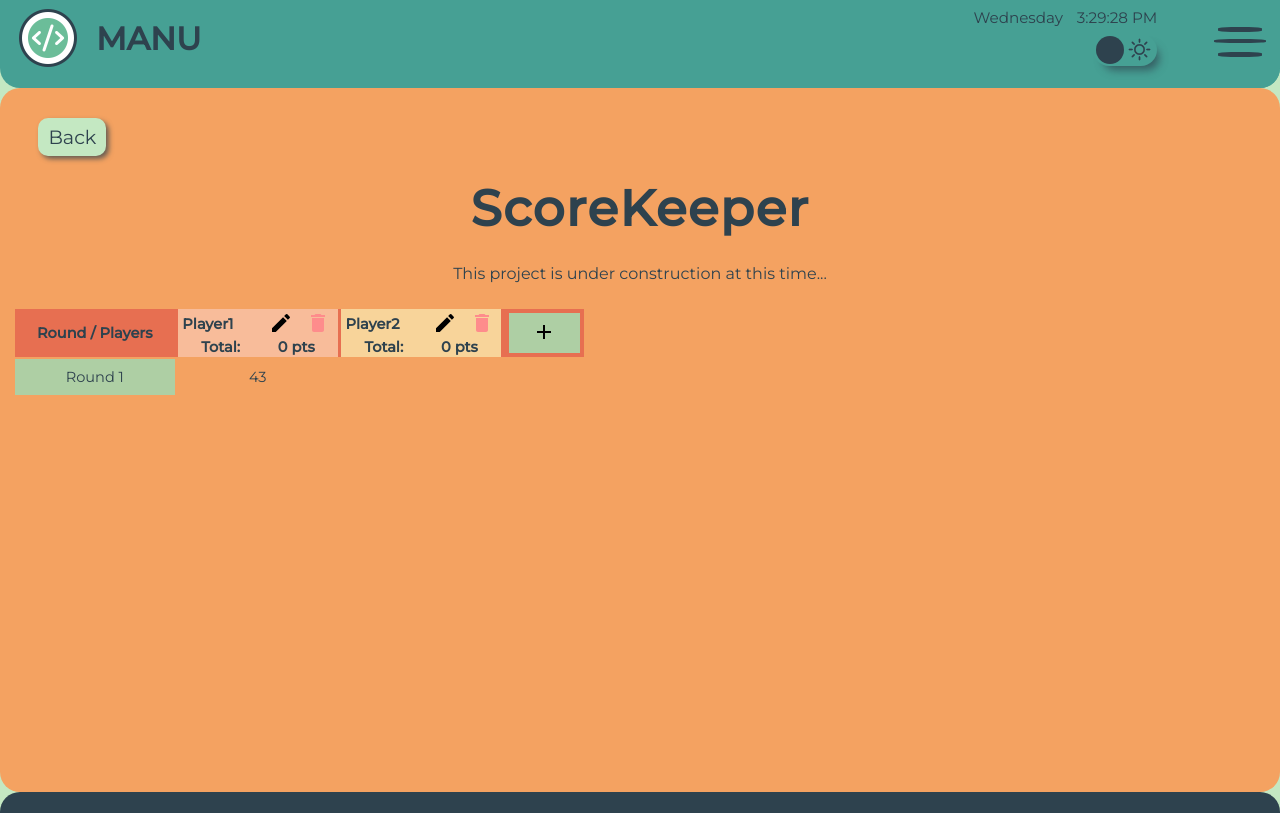
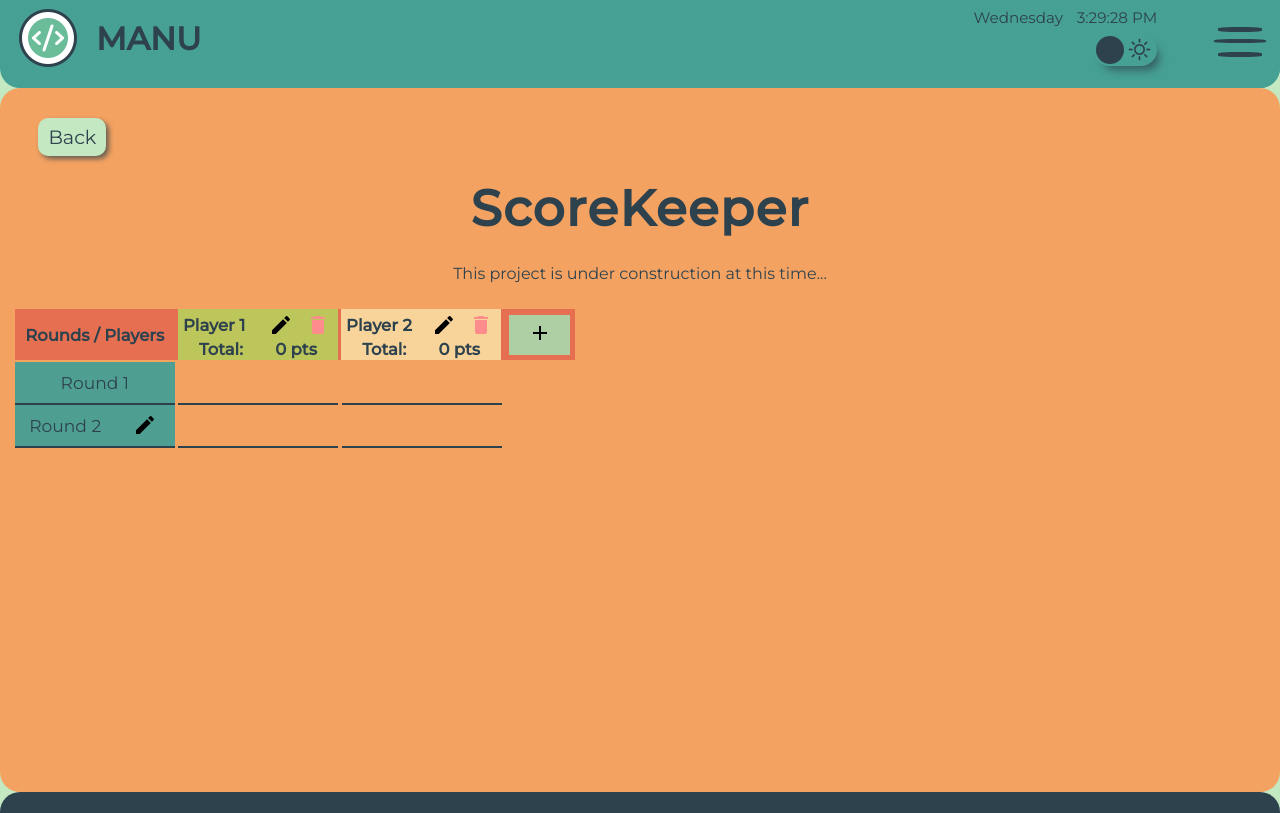
Before and after one commit to cmanu07/mysite, a React (Create React App) app: page /projects/scorekepper in a window 1280 px wide. Shown: the top 813 px of the page. Built offline with nearby package versions, Linux system fonts and the light colour scheme.

Commit message:
scorekepper proj updates

```diff
--- a/src/components/Footer/Footer.js
+++ b/src/components/Footer/Footer.js
@@ -39,7 +39,7 @@ const Footer = () => {
                             <img src={linkedIn} alt="logo LinkedIn"/>
                         </a>
                     </div>
-                    <h4>Copyright © Emanuel Caradan 2022</h4>
+                    <h4>Copyright © Emanuel Caradan 2023</h4>
                 </article>
     }
 
--- /dev/null
+++ b/src/components/Projects/ScoreKepper/PlayerCol.js
@@ -0,0 +1,15 @@
+import React from 'react'
+
+const PlayerCol = ({editPlayerName, handleEditedPlayerName}) => {
+  return (
+    <input type='text'
+        value={editPlayerName.playerName}
+        name='playerName'
+        onChange={handleEditedPlayerName}
+        required='required'
+        autoFocus
+    />
+  )
+}
+
+export default PlayerCol
--- a/src/components/Projects/ScoreKepper/ScoreKepper.css
+++ b/src/components/Projects/ScoreKepper/ScoreKepper.css
@@ -60,12 +60,12 @@
     border-bottom: solid 2px var(--myGreen-3);
 }
 #false .scorekepper-main table thead {
-    height: 3em;
+    height: 3.2em;
     width: 100%;
     background: #E76F51;
 }
 #true .scorekepper-main table thead {
-    height: 3em;
+    height: 3.2em;
     width: 100%;
     background: #2A9D8F;
 }
@@ -82,7 +82,7 @@
     flex-direction: column;
     align-items: center;
     justify-content: center;
-    font-size: calc(12px + 0.2vw);
+    font-size: calc(12px + 0.35vw);
     padding: 0 0.3em;
 }
 .table-head-row-div, .table-head-row-p {
@@ -99,25 +99,68 @@
     height: 2.5em;
     display: flex;
     align-items: center;
-    font-size: calc(12px + 0.2vw);
+    font-size: calc(12px + 0.4vw);
     padding: 0;
     gap: 0.2em;
 }
-.table-body-row-header {
-    background: var(--myGreen-3);
+#false .table-body-row-header {
+    background: var(--myHeaderGreen2);
+    border-bottom: 2px solid var(--myBlackGreen);
 }
-.table-body-row td {
+#true .table-body-row-header {
+    background: var(--myHeaderGreen2);
+    border-bottom: 2px solid var(--myGreen-2);
+}
+.table-body-row-header button {
+    border: none;
+    background: transparent;
+    width: 1.9rem;
+    height: 1.8rem;
+    transition: all ease .3s;
+    display: flex;
+    align-items: center;
+    justify-content: center;
+}
+.table-body-row-header button:hover {
+    cursor: pointer;
+    background: #E76F51;
+}
+#false .table-body-row td {
     width: 10rem;
     height: 100%;
     display: flex;
     align-items: center;
     justify-content: space-around;
+    border-bottom: 2px solid var(--myBlackGreen);
+}
+#true .table-body-row td {
+    width: 10rem;
+    height: 100%;
+    display: flex;
+    align-items: center;
+    justify-content: space-around;
+    border-bottom: 2px solid var(--myGreen-2);
+}
+.table-body-row form {
+    height: 80%;
+    width: 40%;
+    text-align: center;
+}
+.table-body-row input {
+    height: 100%;
+    width: 100%;
+    opacity: 0.85;
+    border: none;
+    text-align: center;
+}
+.table-body-row input:focus {
+    text-align: center;
 }
 .table-head-row form {
     display: flex;
 }
 .table-head-row-add {
-    width: 5em;
+    width: 4.4em;
     display: flex;
     align-items: center;
     justify-content: space-around;
@@ -136,8 +179,12 @@
 .table-head-row button {
     background: transparent;
     width: 1.9rem;
+    height: 1.8rem;
     margin-left: 0.5em;
     border: none;
+    display: flex;
+    align-items: center;
+    justify-content: center;
     transition: all ease .3s;
 }
 .table-head-row button:hover {
--- a/src/components/Projects/ScoreKepper/ScoreKepper.js
+++ b/src/components/Projects/ScoreKepper/ScoreKepper.js
@@ -1,12 +1,15 @@
-import React, { useEffect, useRef, useState } from 'react'
+import React, { useEffect, useState } from 'react'
 
 import BackButton from '../../Main/BackButton/BackButton'
+import PlayerCol from './PlayerCol';
 
 import EditIcon from '@mui/icons-material/Edit';
 import CheckIcon from '@mui/icons-material/Check';
 import CloseIcon from '@mui/icons-material/Close';
 import DeleteIcon from '@mui/icons-material/Delete';
 import AddIcon from '@mui/icons-material/Add';
+import { motion } from 'framer-motion'
+
 import './ScoreKepper.css'
 
 import { playersList } from '../../constants'
@@ -15,37 +18,44 @@ const ScoreKepper = () => {
 
   const [players, setPlayers] = useState(() => {
     const initValue = JSON.parse(localStorage.getItem('players-list'))
-    return initValue || playersList
+    return initValue || playersList.map((player, index) => ({...player, id: index + 1, rowColor: index % 2 !== 0 ? '#F8D49A' : '#BDC65B'}))
   })
-  const [nrOfPlayers, setNrOfPlayers] = useState(() => 2)
+  const [nrOfPlayers, setNrOfPlayers] = useState(() => players.length)
+  // const [playerRoundScore, setPlayerRoundScore] = useState(() => 0)
   const [idPlayerToEdit, setIdPlayerToEdit] = useState(() => null)
-  const [addPlayer, setAddPlayer] = useState({
-        id: '',
-        playerName: '',
-        rowColor: '',
-        totalPointsNr: ''
-  })
   const [editPlayerName, setEditPlayerName] = useState({
         id: '',
         playerName: '',
         rowColor: '',
-        totalPointsNr: ''
+        playerRoundScore: '',
+        totalScore: ''
   })
-  const playerNameInputRef = useRef(null)
+  const [idPlayerScoreToEdit, setIdPlayerScoreToEdit] = useState(() => null)
+  const [editPlayerScore, setEditPlayerScore] = useState({
+      id: '',
+      playerName: '',
+      rowColor: '',
+      playerRoundScore: '',
+      totalScore: ''
+  })
+
+  const [rounds, setRounds] = useState(() => [{roundId: 1, roundName: 'Round 1', playerRoundScore: ''}, {roundId: 2, roundName: 'Round 2', playerRoundScore: ''}])
+  const [roundToEdit, setRoundToEdit] = useState(() => null)
+
 
   const handleAddPlayer = (e) => {
     e.preventDefault()
     if (players.length === 10) return
-    const newPlayer = {
-        id: players.length + 1,
-        playerName: addPlayer.playerName,
-        rowColor: players.length % 2 !== 0 ? '#F8D49A' : '#F8BC9A',
-        totalPointsNr: 0
+    let newPlayer = {
+      playerName: `Player ${nrOfPlayers + 1}`,
+      rowColor: '',
+      playerRoundScore: '',
+      totalScore: 0,
+      id: nrOfPlayers + 1
     }
     const newPlayersList = [...players, newPlayer]
-    setPlayers(newPlayersList)
+    setPlayers(newPlayersList.map((player, index) => ({...player, rowColor: index % 2 !== 0 ? '#F8D49A' : '#BDC65B',id: index + 1})))
   }
-
   const handleEditFunction = (e, player) => {
     e.preventDefault()
     setIdPlayerToEdit(player.id)
@@ -65,10 +75,11 @@ const ScoreKepper = () => {
   const saveEditedPlayerName = (e) => {
     e.preventDefault()
     const editedPN = {
-      id: idPlayerToEdit,
       playerName: editPlayerName.playerName,
-      rowColor: idPlayerToEdit % 2 === 0 ? '#F8D49A' : '#F8BC9A',
-      totalPointsNr: 0
+      rowColor: idPlayerToEdit % 2 === 0 ? '#F8D49A' : '#BDC65B',
+      playerRoundScore: '',
+      totalScore: 0,
+      id: idPlayerToEdit
     }
     const newPlayerList = [...players]
     const index = players.findIndex(player => player.id === idPlayerToEdit)
@@ -83,10 +94,61 @@ const ScoreKepper = () => {
     const newPlayerList = [...players]
     const index = players.findIndex(player => player.id === playerID)
     newPlayerList.splice(index, 1)
+    setPlayers(newPlayerList.map((player, index) => ({...player, rowColor: index % 2 !== 0 ? '#F8D49A' : '#BDC65B',id: index + 1})))
+  }
+
+  const handleEditRowScore = (e, round) => {
+    e.preventDefault()
+    setRoundToEdit(round.roundId)
+  }
+  const handleEditedPlayerScore = (e, player) => {
+    e.preventDefault()
+    setIdPlayerScoreToEdit(player.id)
+    const fieldName = e.target.getAttribute('name')
+    const fieldValue = e.target.value
+    const newScore = {...editPlayerScore}
+    newScore[fieldName] = +fieldValue
+    setEditPlayerScore(newScore)
+  }
+  const handleSavePlayerScore = (e, player, round) => {
+    e.preventDefault()
+    const editedPS = {
+      playerName: player.playerName,
+      rowColor: player.rowColor,
+      playerRoundScore: editPlayerScore.playerRoundScore,
+      totalScore: player.totalScore + editPlayerScore.playerRoundScore,
+      id: idPlayerScoreToEdit
+    }
+    const newPlayerList = [...players]
+    const index = players.findIndex(player => player.id === idPlayerScoreToEdit)
+    newPlayerList[index] = editedPS
+    if (round.roundId === roundToEdit) {
       setPlayers(newPlayerList)
+      const editedRound = {
+        roundId: roundToEdit,
+        roundName: `Round ${roundToEdit}`,
+        playerRoundScore: editPlayerScore.playerRoundScore
+      }
+      const newRoundsList = [...rounds]
+      const index = rounds.findIndex(round => round.roundId === roundToEdit)
+      newRoundsList[index] = editedRound
+      setRounds(newRoundsList)
+    }
+    if (newPlayerList.every(({playerRoundScore}) => typeof playerRoundScore === 'number')) {
+      const newRound = {
+        roundId: rounds.length + 1,
+        roundName: `Round ${rounds.length + 1}`,
+        playerRoundScore: ''
+      }
+      const newRoundsList = [...rounds, newRound]
+      setRounds(newRoundsList)
+      setRoundToEdit(null)
+      setPlayers(newPlayerList.map(player => ({...player, playerRoundScore: ''})))
+    }
   }
 
   useEffect(() => {
+    setNrOfPlayers(players.length)
     localStorage.setItem('players-list', JSON.stringify(players))
   }, [players])
 
@@ -99,13 +161,15 @@ const ScoreKepper = () => {
           <table>
             <thead>
               <tr>
-                <th className='table-head-row'>Round / Players</th>
+                <th className='table-head-row'>Rounds / Players</th>
                 {
                   players ? players.sort((a,b) => {
-                    return b.totalPointsNr - a.totalPointsNr
+                    return b.totalScore - a.totalScore
                   })
                   .map(player => {
-                    return  <th className='table-head-row' style={{backgroundColor: `${player.rowColor}`}} key={player.id}>
+                    return  <motion.th className='table-head-row' style={{backgroundColor: `${player.rowColor}`}} key={player.id}
+                                        initial={{x:'-200px'}} animate={{x: 0}} transition={{type: 'spring', duration: 0.5}}
+                            >
                                 {
                                   idPlayerToEdit !== player.id ?
                                   <>
@@ -116,15 +180,12 @@ const ScoreKepper = () => {
                                         <button type='button' onClick={() => handleDeleteFunction(player.id)}><DeleteIcon style={{color: '#FE8C8C'}}/></button>
                                       </div>
                                     </div>
-                                    <p className='table-head-row-p'>Total: <span>{player.totalPointsNr} pts</span></p>
+                                    <p className='table-head-row-p'>Total: <span>{player.totalScore} pts</span></p>
                                   </>                          :
                                   <form onSubmit={saveEditedPlayerName}>
-                                    <input type='text'
-                                          value={editPlayerName.playerName}
-                                          name='playerName'
-                                          onChange={handleEditedPlayerName}
-                                          required='required'
-                                          ref={playerNameInputRef}
+                                    <PlayerCol
+                                      editPlayerName={editPlayerName}
+                                      handleEditedPlayerName={handleEditedPlayerName}
                                     />
                                     <div>
                                       <button type='submit'><CheckIcon/></button>
@@ -132,27 +193,51 @@ const ScoreKepper = () => {
                                     </div>
                                   </form>
                                 }
-                            </th>
+                            </motion.th>
                   })      : ''
                 }
+                {
+                  players.length === 10 ? '' :
                                     <th className='table-head-row-add'>
                                         <button className='table-head-row-add-button' onClick={handleAddPlayer}><AddIcon/></button>
                                     </th>
+                }
               </tr>
             </thead>
+
+
             <tbody>
-              {/* {
-
+                    {
+                      rounds ? rounds.map((round) => {
+                        return <tr className='table-body-row' key={round.roundId}>
+                                <td className='table-body-row-header'>
+                                    {round.roundName}
+                                    {
+                                      round.roundId === rounds.length ?
+                                                <button type='button' onClick={e => handleEditRowScore(e,round)}><EditIcon/></button>
+                                                                    : ''
                                     }
-              <tr className='table-body-row'>
-                <td>
-                  <button className='table-body-row-add-button'><AddIcon/></button>
                                 </td>
-              </tr> */}
-              <tr className='table-body-row'>
-                <td className='table-body-row-header'>Round 1</td>
-                <td>43</td>
+                                {
+                                  nrOfPlayers ? players.map(scoreInput => {
+                                    return <td key={scoreInput.id}>
+                                              {
+                                                typeof scoreInput.playerRoundScore === 'string' && roundToEdit === round.roundId ?
+                                                    <form onSubmit={(e) => handleSavePlayerScore(e, scoreInput, round)}>
+                                                      <input type='number'
+                                                              name='playerRoundScore'
+                                                              value={editPlayerScore.rScore}
+                                                              onChange={e => handleEditedPlayerScore(e, scoreInput)}
+                                                      />
+                                                    </form>                        :
+                                                        <p>{round.playerRoundScore}</p>
+                                              }
+                                            </td>
+                                  })          : ''
+                                }
                               </tr>
+                      })      : ''
+                    }
             </tbody>
           </table>
         </main>
--- a/src/components/constants.js
+++ b/src/components/constants.js
@@ -119,16 +119,16 @@ export const contactsList = [
 
 export const playersList = [
     {
-        id: 1,
-        playerName: 'Player1',
-        rowColor: '#F8BC9A',
-        totalPointsNr: 0
+        playerName: 'Player 1',
+        rowColor: '#BDC65B',
+        playerRoundScore: '',
+        totalScore: 0
     },
     {
-        id: 2,
-        playerName: 'Player2',
+        playerName: 'Player 2',
         rowColor: '#F8D49A',
-        totalPointsNr: 0
+        playerRoundScore: '',
+        totalScore: 0
     }
 ]
 
```
Lines whose indentation alone changed are shown as unchanged.
